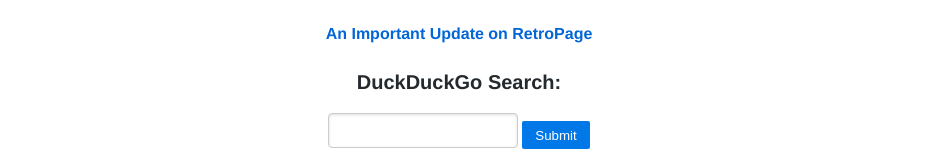
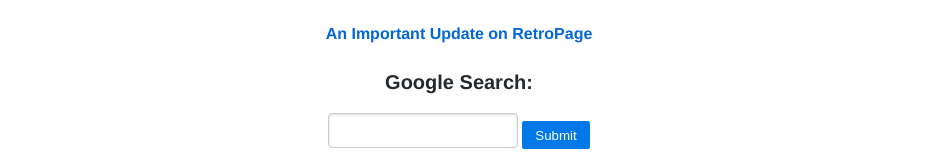
Before and after one commit to RetroPage/RetroPage, a plain HTML site: page index.html in a window 1280 px wide. Shown: the part 286-446 px from the top of the page, without its empty margins (181-1116 px from the left). Drawn offline with Linux system fonts and the light colour scheme; a script that the page names is missing.

Commit message:
Fixed an issue where Google was displayed as DuckDuckGo.

```diff
--- a/index.html
+++ b/index.html
@@ -60,7 +60,7 @@
       <p><img src="/retropagebeta.png" /></p>
       <p><strong><a href="/important-update.html">An Important Update on RetroPage</a></strong></p>
       <div>
-        <h3>DuckDuckGo Search:</h3>
+        <h3>Google Search:</h3>
         <form name="searchbox" onSubmit="return search();">
         <input name="googsearchtext" type="text">
         <button value="Search" name="SubmitSearch">Submit</button>
```
